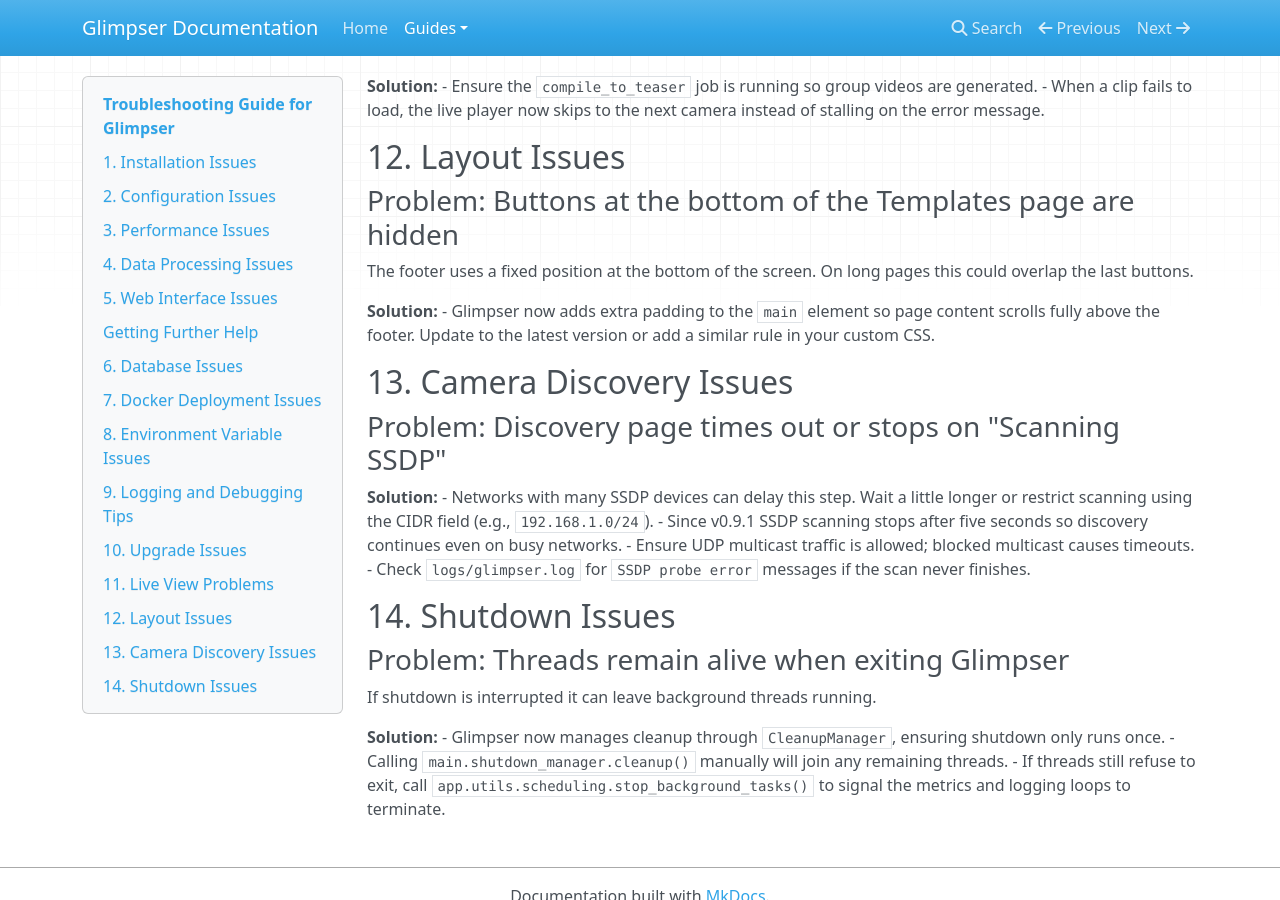
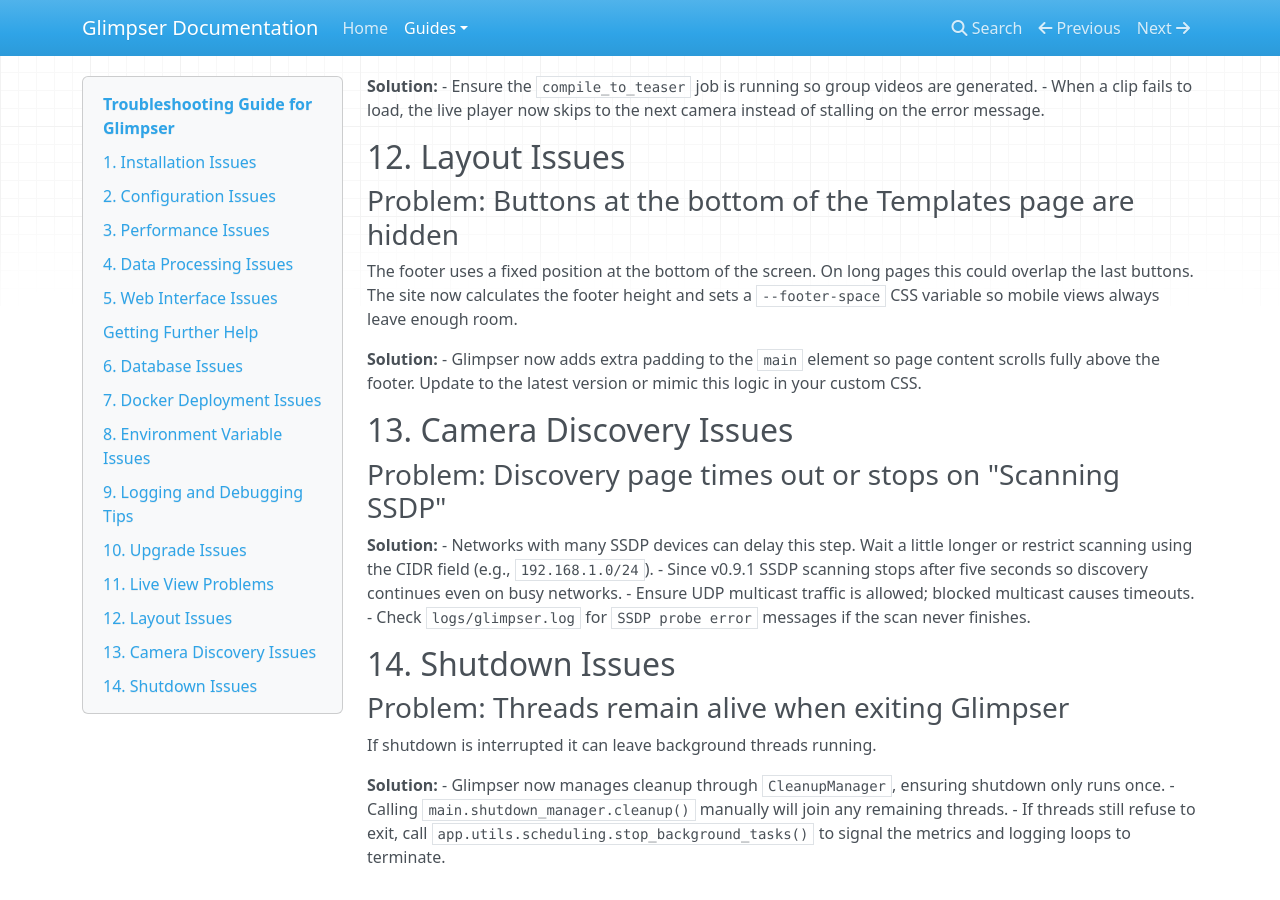
Before and after one commit to KristopherKubicki/glimpser, an MkDocs documentation site: the page built from docs/troubleshooting.md, in a window 1280 px wide and 900 px high, scrolled down 3998 px. Built offline with MkDocs 1.6.1, drawn with Linux system fonts in a browser that asks for light colours; nearby versions of some CDN libraries.

Commit message:
fix(ui): adjust footer height for mobile

```diff
--- a/app/static/css/style.css
+++ b/app/static/css/style.css
@@ -148,7 +148,7 @@
   padding: 1rem;
   flex-grow: 1;
   /* Reserve space for fixed footer so content isn't hidden */
-  padding-bottom: 60px;
+  padding-bottom: var(--footer-space, 60px);
 }
 
 /* Simple dynamic tooltip component */
--- a/docs/troubleshooting.md
+++ b/docs/troubleshooting.md
@@ -237,11 +237,12 @@
 ### Problem: Buttons at the bottom of the Templates page are hidden
 
 The footer uses a fixed position at the bottom of the screen. On long pages this
-could overlap the last buttons.
+could overlap the last buttons. The site now calculates the footer height and
+sets a `--footer-space` CSS variable so mobile views always leave enough room.
 
 **Solution:**
 - Glimpser now adds extra padding to the `main` element so page content scrolls
-  fully above the footer. Update to the latest version or add a similar rule in
+  fully above the footer. Update to the latest version or mimic this logic in
   your custom CSS.
 
 ## 13. Camera Discovery Issues
```
Also changed, not shown: app/static/js/footer.js (+12 -1 lines). Lines whose indentation alone changed are shown as unchanged.
